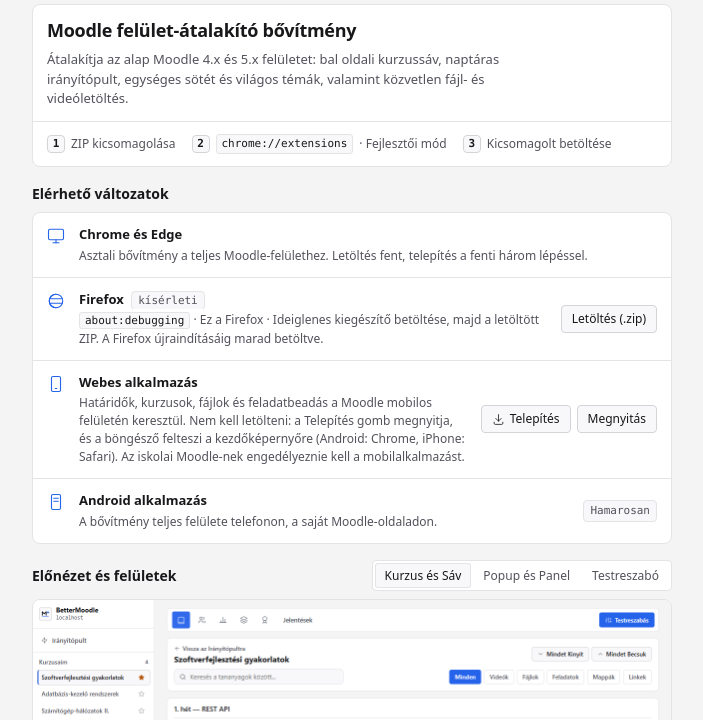
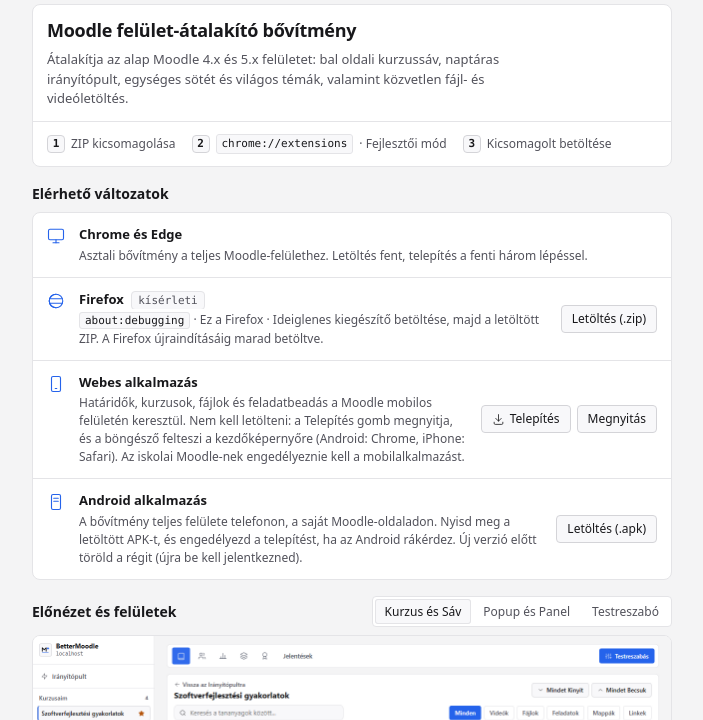
Before and after one commit to CsPS0/BetterMoodle, a browser extension: page website/index.html in a window 1280 px wide. Shown: the part 80-800 px from the top of the page, without its empty margins (288-991 px from the left). Drawn offline with Linux system fonts and the light colour scheme.

Commit message:
Prepare the 1.2.0 release with the Android APK
- Bump the extension manifest to 1.2.0 and add the 1.2.0 changelog
- release.yml always names the APK BetterMoodle-android.apk, whether
  it is release- or debug-signed, so download links stay valid
- Website: the Android row links the latest APK
- Docs: installing the Android app from a release

```diff
--- a/website/index.html
+++ b/website/index.html
@@ -10,7 +10,7 @@
     } catch (_) {}
   </script>
   <title>BetterMoodle</title>
-  <meta name="description" content="Moodle felület-átalakító bővítmény Chrome-hoz és Firefoxhoz, telepíthető webes alkalmazással." />
+  <meta name="description" content="Moodle felület-átalakító bővítmény Chrome-hoz és Firefoxhoz, Android alkalmazással és telepíthető webes alkalmazással." />
   <link rel="canonical" href="https://csps0.github.io/BetterMoodle/" />
 
   <!-- Open Graph (Discord, Facebook, Instagram, Messenger, WhatsApp, LinkedIn) -->
@@ -174,10 +174,10 @@
           </svg>
           <div class="row-info">
             <span class="row-label">Android alkalmazás</span>
-            <span class="row-desc">A bővítmény teljes felülete telefonon, a saját Moodle-oldaladon.</span>
+            <span class="row-desc">A bővítmény teljes felülete telefonon, a saját Moodle-oldaladon. Nyisd meg a letöltött APK-t, és engedélyezd a telepítést, ha az Android rákérdez. Új verzió előtt töröld a régit (újra be kell jelentkezned).</span>
           </div>
           <div class="row-control">
-            <span class="version-pill">Hamarosan</span>
+            <a href="https://github.com/CsPS0/BetterMoodle/releases/latest/download/BetterMoodle-android.apk" class="btn-secondary" title="Android alkalmazás letöltése a GitHubról">Letöltés (.apk)</a>
           </div>
         </div>
       </div>
```
Also changed, not shown: extension/manifest.json, 4 other files.
